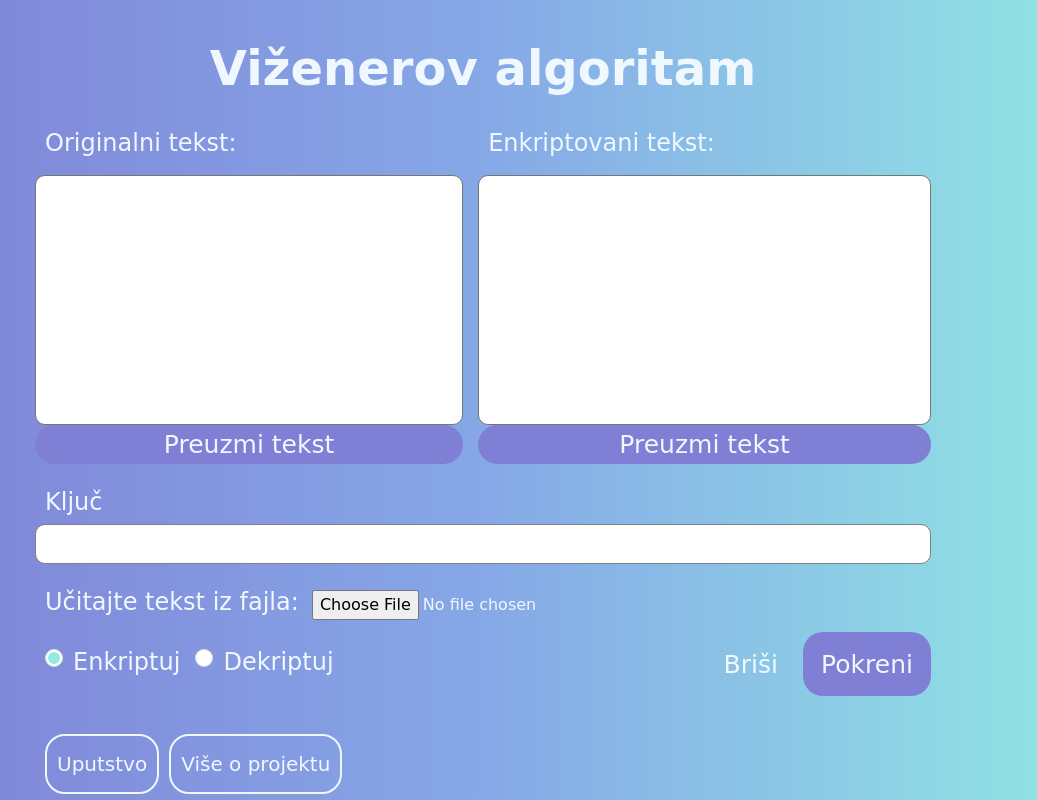
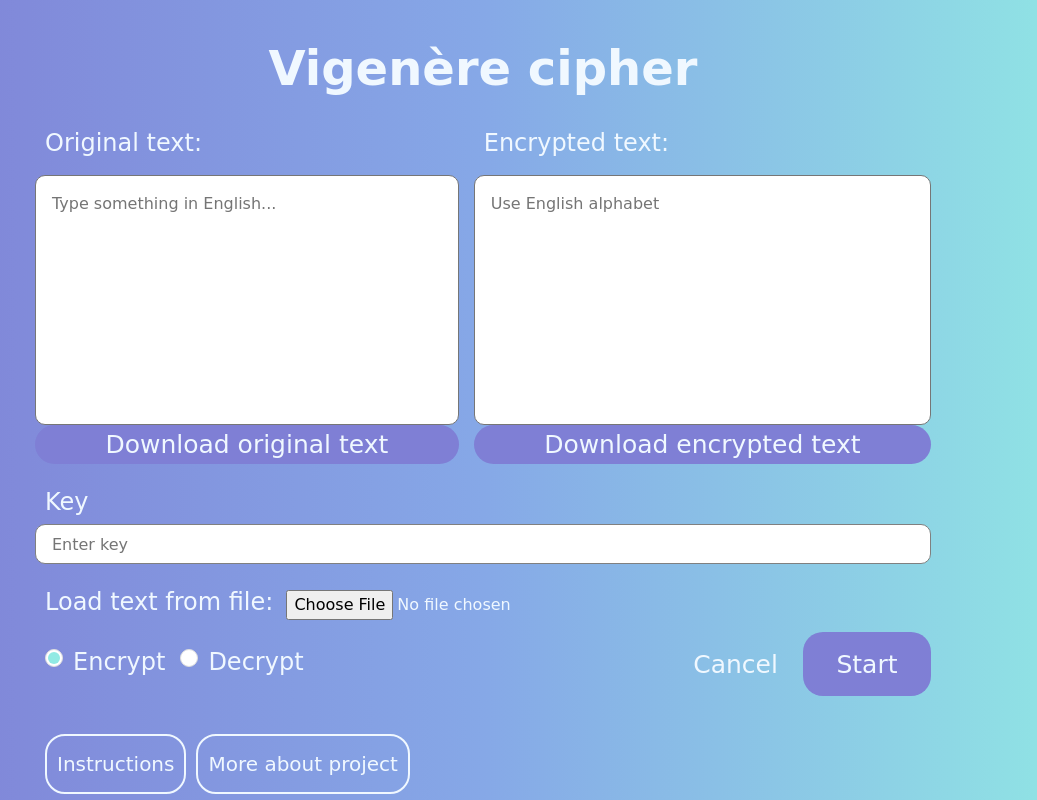
Before and after one commit to nnMan1/vizener-decrypt, a Flask app: page / in a window 1280 px wide. Shown: the whole page, without its empty margins (157-1194 px from the left). Run offline with Flask 2, Linux system fonts and the light colour scheme; some libraries are stand-ins or nearby versions; some web fonts are replaced.

Commit message:
Translated everything to English

```diff
--- a/templates/index.html
+++ b/templates/index.html
@@ -2,7 +2,7 @@
 <html lang="en">
 <head>
     <meta charset="UTF-8">
-    <title>Vižener</title>
+    <title>Vigenère cipher</title>
     <link rel="stylesheet" href="https://stackpath.bootstrapcdn.com/bootstrap/4.3.1/css/bootstrap.min.css" integrity="sha384-ggOyR0iXCbMQv3Xipma34MD+dH/1fQ784/j6cY/iJTQUOhcWr7x9JvoRxT2MZw1T" crossorigin="anonymous">
     <link rel="icon" type="image/png" href="http://example.com/myicon.png">
     <script src="https://ajax.googleapis.com/ajax/libs/jquery/3.4.1/jquery.min.js"></script>
@@ -12,73 +12,74 @@
   </head>
 <body>
 <div id='main-grid-container'>
-    <div id="header">Viženerov algoritam</div>
+    <div id="header">Vigenère cipher</div>
 
     <div id="text_fields">
         <div class="textarea-and-label">
-            <label for="decrypted_text">Originalni tekst:</label>
-            <textarea name="" id="decrypted_text"></textarea>
-            <button onclick="saveTextAsFile('decrypted_text')" class="downloadTextarea">Preuzmi tekst</button>
+            <label for="decrypted_text">Original text:</label>
+            <textarea name="" id="decrypted_text" placeholder="Type something in English..."></textarea>
+            <button onclick="saveTextAsFile('decrypted_text')" class="downloadTextarea">Download original text</button>
         </div>
         <div class="textarea-and-label">
-            <label for="encrypted_text">Enkriptovani tekst:</label>
-            <textarea name="" id="encrypted_text"></textarea>
-            <button onclick="saveTextAsFile('encrypted_text')" class="downloadTextarea">Preuzmi tekst</button>
+            <label for="encrypted_text">Encrypted text:</label>
+            <textarea name="" id="encrypted_text" placeholder="Use English alphabet"></textarea>
+            <button onclick="saveTextAsFile('encrypted_text')" class="downloadTextarea">Download encrypted text</button>
         </div>
     </div>
 
     <div id="ket_field">
-        <label for="key_input">Ključ</label>
-        <input type="text" name="" id="key_input">
+        <label for="key_input">Key</label>
+        <input type="text" name="" id="key_input" placeholder="Enter key">
     </div>
 
     <div id="fileInput" class="mb-2">
-        <label for="myFile" class="mr-2">Učitajte tekst iz fajla:</label>
+        <label for="myFile" class="mr-2">Load text from file:</label>
         <input id="myFile" type="file">
     </div>
 
     <div id="commands">
         <div>
             <input type="radio" name="type" value="encrypt" id="encrypt" checked>
-            <label for="encrypt">Enkriptuj</label>
+            <label for="encrypt">Encrypt</label>
             <input type="radio" name="type" value="decrypt" id="decrypt">
-            <label for="decrypt">Dekriptuj</label>
+            <label for="decrypt">Decrypt</label>
         </div>
         <div>
-            <a href="#" id="delete-button">Briši</a>
-            <button id="startProgram">Pokreni</button>
+            <a href="#" id="delete-button">Cancel</a>
+            <button id="startProgram">Start</button>
         </div>
     </div>
     <div id="info-use">
-        <span id="directions-span">Uputstvo</span>
-        <span id="info-span">Više o projektu</span>
+        <span id="directions-span">Instructions</span>
+        <span id="info-span">More about project</span>
     </div>
     <div id="hidden-divs">
         <div id="use-directions" class="hidden">
             <div>
-                <u>Enkripcija</u>: U polje 'Originalni tekst' unesite tekst i upišite ključ. Ukoliko već nije odabrano,
-                izaberite enkripciju i zatim kliknite dugme 'Pokreni'.
+                <u>Encryption</u>: Enter your text in field 'Original text' and enter your key. Choose encryption (if
+                it's not already chosen) and click button 'Start'.
             </div>
             <div class="mt-1">
-                <u>Dekripcija</u>: U polje 'Enkriptovani tekst' unesite tekst koji želite da dekriptujete. Ne unosite ključ
-                i
-                označite 'Dekriptuj'. Zatim kliknite dugme 'Pokreni'.
+                <u>Decryption</u>: Enter your text in field 'Encrypted text'. Don't enter key. Choose decryption and
+                click button 'Start'.
             </div>
             <div class="mt-1">
-                Ukoliko želite da učitate tekst iz fajla prvo označite da li želite da vršite enkripciju ili dekripciju da
-                bi se Vaš tekst učitao u pravo polje.
+                If you want to load text from file, please choose if you want to do encryption or decryption so that
+                it is loaded into the correct field.
             </div>
             <div class="mt-1">
-                <u>Napomena</u>: Koristite engleski alfabet da bi algoritam radio. Dozvoljena dužina ključa je 1/10 dužine
-                teksta.
+                <u>Note</u>: You have to use English alphabet in order to make the algorithm work successfully. Also,
+                please don't use keys longer than 1/10 of the length of the original text.
             </div>
         </div>
         <div id="use-info" class="hidden">
             <div>
-                <a href="{{ url_for('static', filename='/documents/Dokumentacija.txt') }}" download>Dokumentacija projekta</a>
+                <a href="{{ url_for('static', filename='/documents/Dokumentacija.txt') }}" download>
+                    Project documentation
+                </a>
             </div>
             <div class="mt-1">
-                Velibor Došljak, Velimir Ćorović, Andrea Vujisić | Matematika i računarske nauke, PMF, UCG
+                Velibor Došljak, Velimir Ćorović, Andrea Vujisić | Mathematics and Computer Science, Faculty of Science and Mathematics, University of Montenegro
             </div>
         </div>
     </div>
```
